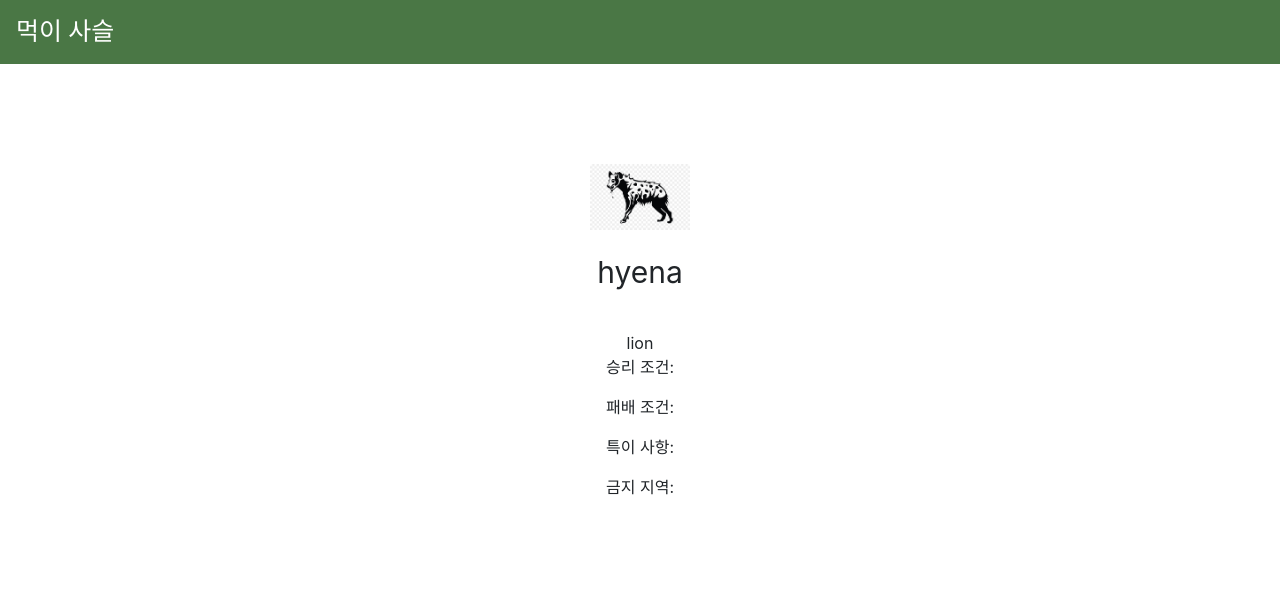
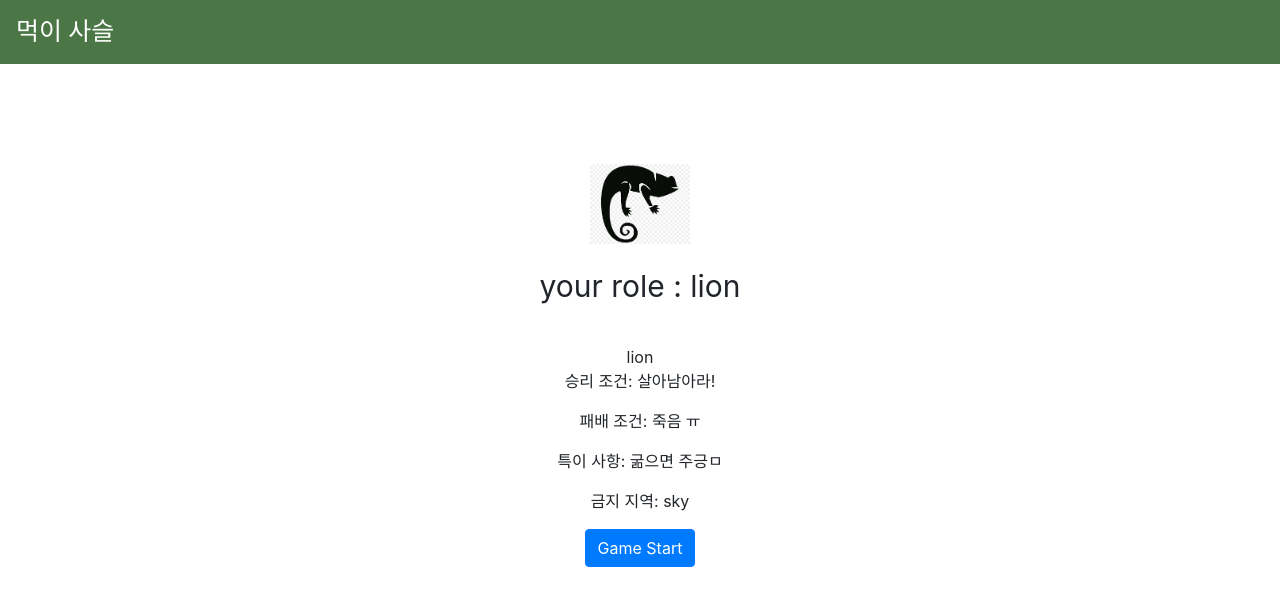
Before and after one commit to kmu-lion-proj3/food_chain, a Django app: page /game/role/ in a window 1280 px wide. Shown: the top 606 px of the page. Run offline with Django 3.2, Linux system fonts and the light colour scheme; a user stored in the database is signed in; data comes from the database, SQL or seed files in the repository; some libraries are stand-ins or nearby versions; some web fonts are replaced.

Commit message:
나의 동물 보여주기

```diff
--- a/game/templates/role.html
+++ b/game/templates/role.html
@@ -9,15 +9,18 @@
             <img src="{% static address %}" alt="" style="width:100px;">
         </div>
         <div class="role_name">
-            <p>{{role}}</p>
+            <p>your role : {{your_kind}}</p>
         </div>
         <div class="role_detail">
             {{your_kind}}
-            <p>승리 조건: </p>
-            <p>패배 조건: </p>
-            <p>특이 사항: </p>
-            <p>금지 지역: </p>
+            <p>승리 조건: {{your_kind.victory_condition}}</p>
+            <p>패배 조건: {{your_kind.defeat_condition}}</p>
+            <p>특이 사항: {{your_kind.uniq}}</p>
+            <p>금지 지역: {{your_kind.limited_location}}</p>
+            <a class="btn btn-primary" href="{% url 'choose_area' %}" role="button">Game Start</a>
         </div>
+
+
     </div>
 
 <style>
--- a/game/views.py
+++ b/game/views.py
@@ -11,13 +11,14 @@ def start(request):
     return render(request, 'start.html')
 
 def role(request):
-    role=['lion','alligator', 'chameleon', 'deer', 'eagle', 'hyena', 'snake','crocodile_bird','crow','mallard','mouse','otter','rabbit' ]
+    role=['lion','alligator', 'chameleon', 'deer', 'eagle', 'hyena', 'snake', ]
     random_role = random.choice(role)
     address = 'image/role/'+str(random_role)+'.png'
     # user의 동물 받아오기
     kind = request.user.animal
     # user의 동물 받아오기 end
-    return render(request, 'role.html', {'role':random_role, 'address':str(address),
+    return render(request, 'role.html', {'role':random_role,
+                                        'address':str(address),
                                         'your_kind':kind,
                                         })
 
```
